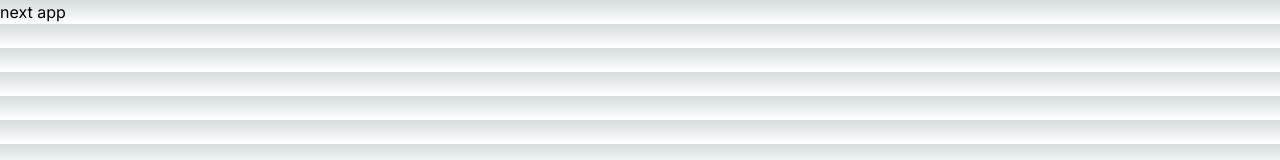
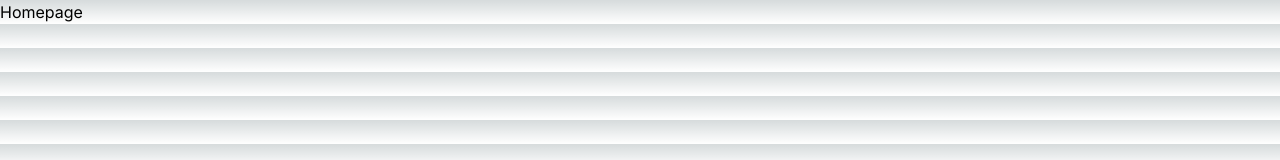
Before and after one commit to visyat/bruin-swap, a Next.js app: page / in a window 1280 px wide. Shown: the top 160 px of the page. Built offline with nearby package versions, Linux system fonts and the light colour scheme.

Commit message:
set up homepage with fluent

```diff
--- a/app/globals.css
+++ b/app/globals.css
@@ -1,6 +1,20 @@
 @tailwind base;
 @tailwind components;
 @tailwind utilities;
+
+/* Below added for Fluent UI */
+* {
+  box-sizing: border-box;
+  padding: 0;
+  margin: 0;
+}
+
+html,
+body {
+  max-width: 100vw;
+  overflow-x: hidden;
+}
+/* Above added for Fluent UI */
 
 :root {
   --foreground-rgb: 0, 0, 0;
--- a/app/page.tsx
+++ b/app/page.tsx
@@ -1,6 +1,9 @@
+// import styles from 'globals.css';
+
 export default function Home() {
   return (
-    <p>next app</p>
-
+    <main className={ StyleSheet.main }>
+      Homepage
+    </main>
   );
 }
--- /dev/null
+++ b/pages/account.tsx
@@ -0,0 +1,5 @@
+const Account = () => {
+  return <div>About</div>
+}
+
+export default Account;
```
Also changed, not shown: package.json (+6 -5 lines), 1 other file (tests, documents, lock files or other folders).
